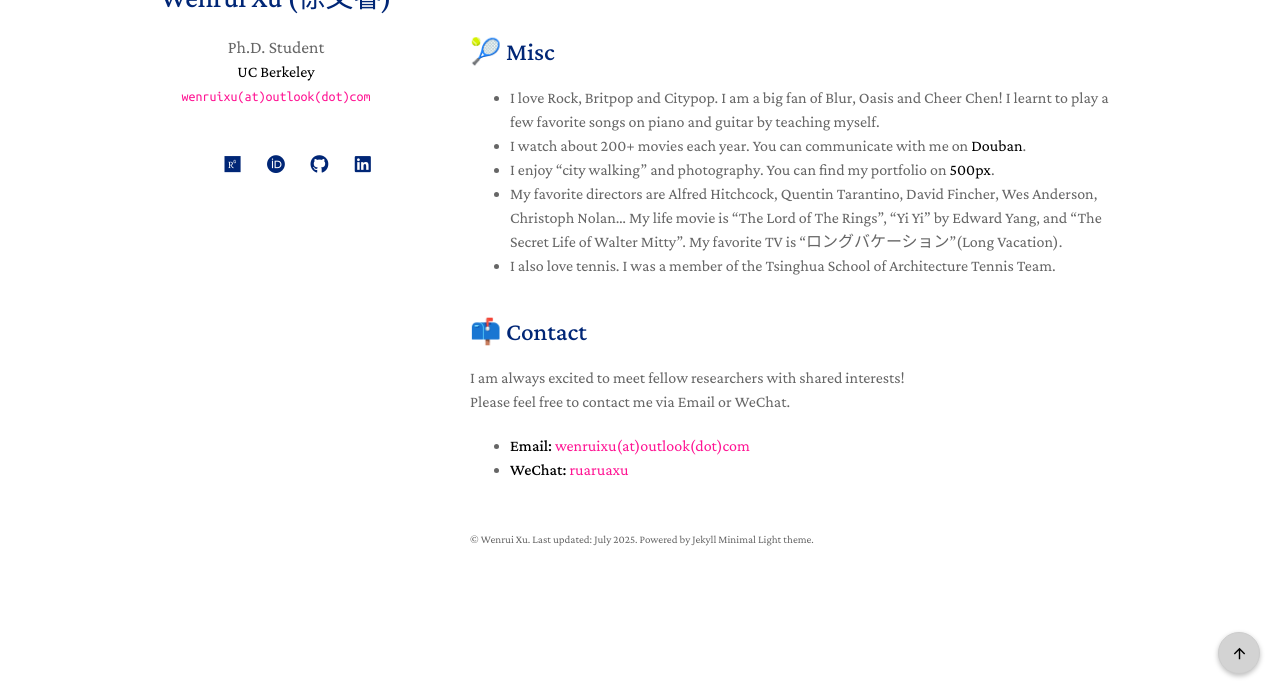
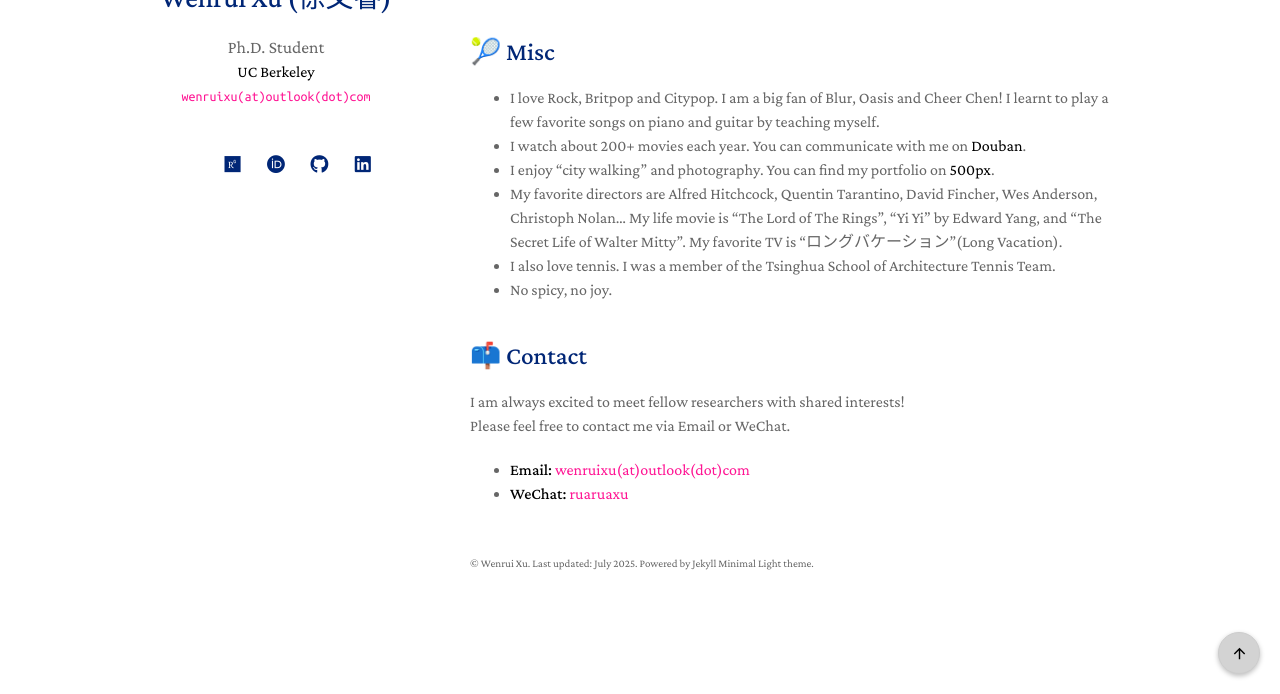
Before and after one commit to ruaruaxu/ruaruaxu.github.io, a Jekyll site: the page built from index.md, in a window 1280 px wide and 900 px high, scrolled down 4017 px, cut to the strip 206-900 px from the top of the window. Built offline with Jekyll 4.4.1, drawn with Linux system fonts in a browser that asks for light colours; a style sheet for code colours, icons or effects is not loaded.

Commit message:
Update index.md

```diff
--- a/index.md
+++ b/index.md
@@ -273,6 +273,7 @@ Please see [Google Scholar](https://scholar.google.com/citations?user=wrPOVnkAAA
 - I enjoy "city walking" and photography. You can find my portfolio on [500px](https://500px.com.cn/ruaruaxu).
 - My favorite directors are Alfred Hitchcock, Quentin Tarantino, David Fincher, Wes Anderson, Christoph Nolan... My life movie is "The Lord of The Rings", "Yi Yi" by Edward Yang, and "The Secret Life of Walter Mitty". My favorite TV is "ロングバケーション"(Long Vacation).
 - I also love tennis. I was a member of the Tsinghua School of Architecture Tennis Team.
+- No spicy, no joy.
 
 <div id='contact'></div>
 
```
